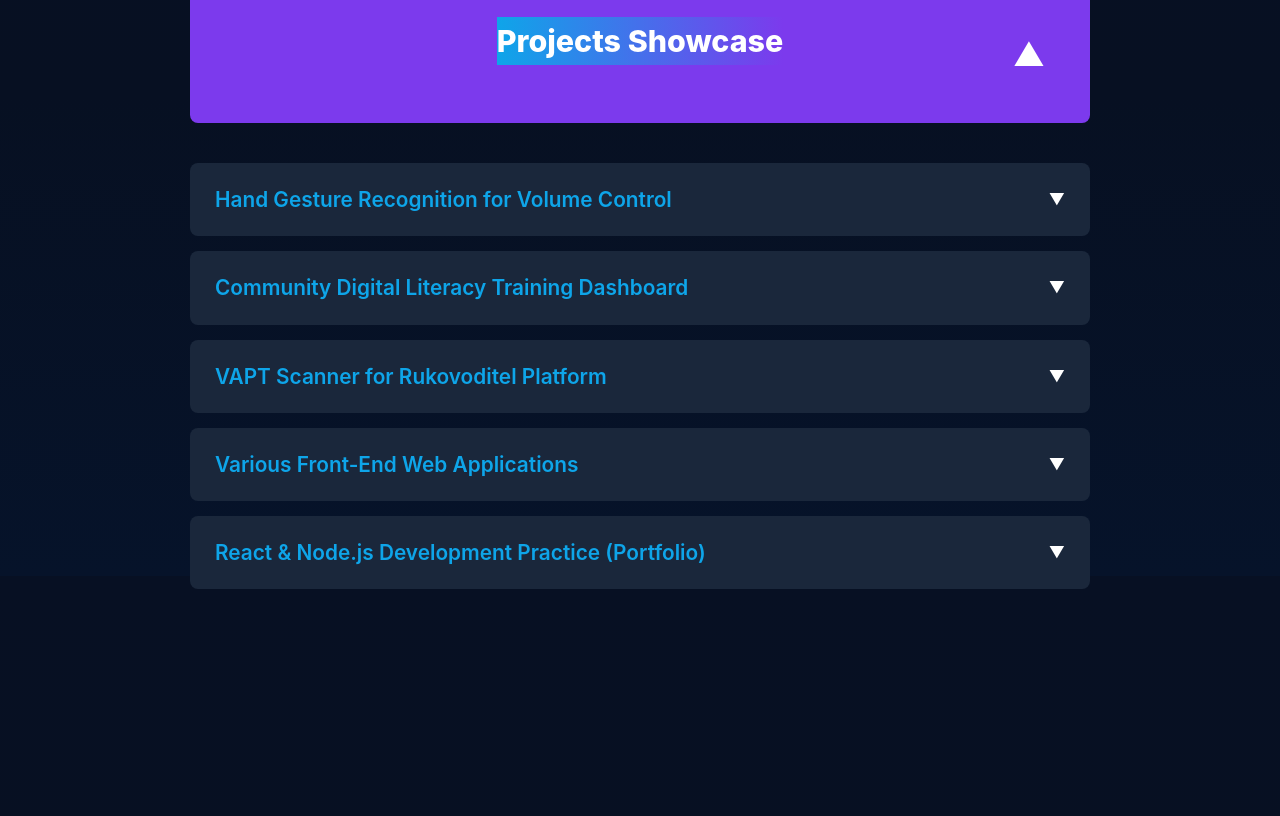
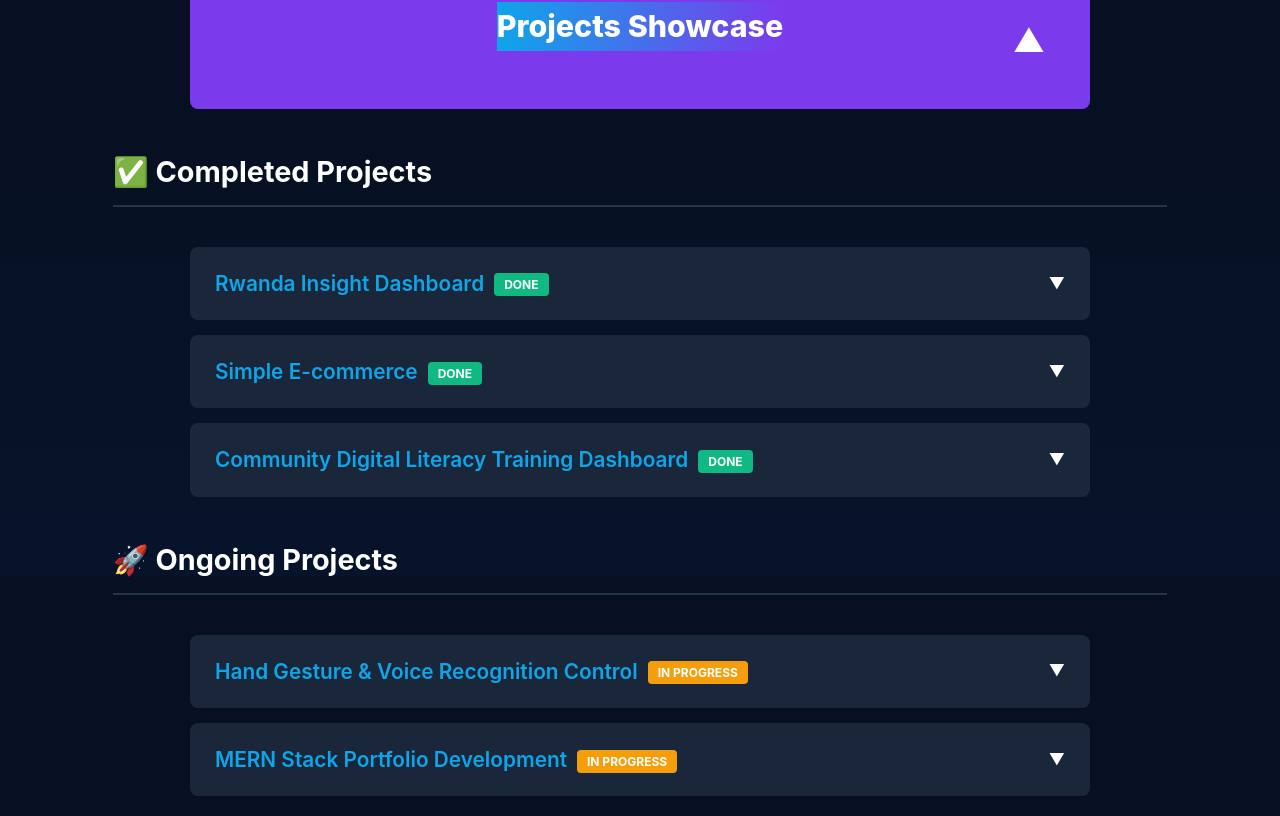
Before and after one commit to sam22mutabazi/sam-portifolio-website, a React (Vite) app: page / in a window 1280 px wide. Shown: the part 2624-3440 px from the top of the page. Built offline with nearby package versions, Linux system fonts and the light colour scheme.

Commit message:
Update: Added Completed/Ongoing project sectors and updated Skills categories

```diff
--- a/src/App.css
+++ b/src/App.css
@@ -757,3 +757,52 @@ body.light .welcome-text {
     transform: scale(1.0);
     z-index: 1000; /* Ensure it appears above surrounding content */
 }
+
+/* --- Project Status & Categorization --- */
+.project-category-title {
+    width: 100%;
+    text-align: left;
+    margin: 40px 0 20px 0;
+    padding-bottom: 10px;
+    border-bottom: 2px solid #24354b;
+    color: #ffffff;
+    font-size: 1.8rem;
+    font-weight: 700;
+}
+
+.status-badge {
+    padding: 4px 10px;
+    border-radius: 4px;
+    font-size: 0.75rem;
+    text-transform: uppercase;
+    font-weight: bold;
+    margin-left: 10px;
+    vertical-align: middle;
+}
+
+.status-completed {
+    background-color: #10b981; /* Green */
+    color: white;
+}
+
+.status-ongoing {
+    background-color: #f59e0b; /* Orange/Gold */
+    color: white;
+}
+
+/* GitHub Link Button */
+.github-link-btn {
+    display: inline-block;
+    margin-top: 15px;
+    padding: 8px 16px;
+    background-color: #24292e;
+    color: white !important;
+    text-decoration: none;
+    border-radius: 6px;
+    font-size: 0.9rem;
+    transition: background 0.3s;
+}
+
+.github-link-btn:hover {
+    background-color: #444d56;
+}
--- a/src/components/Projects.jsx
+++ b/src/components/Projects.jsx
@@ -1,139 +1,99 @@
-// src/components/Projects.jsx
+import React, { useState, memo } from 'react';
+import { FaGithub, FaExternalLinkAlt } from 'react-icons/fa';
 
-import React, { useState, memo } from 'react'; // 👈 IMPORT memo
-import { FaGithub, FaExternalLinkAlt } from 'react-icons/fa'; // 👈 IMPORT ICONS
-
-// Reusing the project data structure from the previous step
 const projects = [
+  // --- COMPLETED PROJECTS ---
   {
     id: 1,
-    title: "Hand Gesture Recognition for Volume Control",
-    desc: "Developed a real-time system for desktop volume control using computer vision. Leverages the MediaPipe framework and Dynamic Time Warping (DTW) algorithms for accurate hand gesture detection and seamless integration with the operating system.",
-    tags: ["Python", "MediaPipe", "Computer Vision", "ML", "DTW"],
-    repoLink: "https://github.com/sam22mutabazi/VolumeControl-Mediapipe", // 👈 MUST BE REAL LINK
-    liveLink: null // No live demo for desktop app
+    title: "Rwanda Insight Dashboard",
+    desc: "A comprehensive data analytics platform providing visual insights into Rwanda's key sectors. Features interactive charts and data mapping.",
+    tags: ["Data Viz", "React", "Python", "Analytics"],
+    repoLink: "https://github.com/sam22mutabazi/Rwanda_insight_dashboard",
+    liveLink: null,
+    status: "completed"
   },
   {
     id: 2,
-    title: "Community Digital Literacy Training Dashboard",
-    desc: "Engineered a data analytics dashboard using Python to track, visualize, and report on digital literacy training progress across various Rwandan communities, enabling data-driven insights for program improvement.",
-    tags: ["Python", "Data Visualization", "Analytics", "Dashboards"],
-    repoLink: "https://github.com/sam22mutabazi/DigitalLiteracyDashboard",
-    liveLink: null
+    title: "Simple E-commerce",
+    desc: "A fully functional front-end e-commerce store with product filtering, shopping cart functionality, and responsive design.",
+    tags: ["React", "Vite", "E-commerce", "Tailwind"],
+    repoLink: "https://github.com/sam22mutabazi/simple-e-commerce",
+    liveLink: null,
+    status: "completed"
   },
   {
     id: 3,
-    title: "VAPT Scanner for Rukovoditel Platform",
-    desc: "Conducted Vulnerability Assessment and Penetration Testing (VAPT) across multiple Rukovoditel releases, identifying critical security flaws, misconfigurations, and developing proof-of-concept exploits for remediation.",
-    tags: ["Cybersecurity", "VAPT", "Penetration Testing", "Security"],
-    repoLink: "https://github.com/sam22mutabazi/Rukovoditel-VAPT",
-    liveLink: null
+    title: "Community Digital Literacy Training Dashboard",
+    desc: "Engineered a data analytics dashboard using Python to track and visualize digital literacy progress across Rwandan communities.",
+    tags: ["Python", "Data Visualization", "Analytics"],
+    repoLink: "https://github.com/sam22mutabazi/DigitalLiteracyDashboard",
+    liveLink: null,
+    status: "completed"
   },
+  // --- ONGOING PROJECTS ---
   {
     id: 4,
-    title: "Various Front-End Web Applications",
-    desc: "A collection of diverse smaller projects focusing on modern and responsive user interfaces, demonstrating proficiency in core web technologies and front-end design principles.",
-    tags: ["HTML5", "CSS3", "JavaScript", "Responsive Design"],
-    repoLink: "https://github.com/sam22mutabazi/Web-Applications",
-    liveLink: "https://samuel.dev/web-apps-demo" // Example live demo
+    title: "Hand Gesture & Voice Recognition Control",
+    desc: "Advanced system combining hand gesture tracking and voice command recognition for seamless touchless computer interaction.",
+    tags: ["Python", "MediaPipe", "Computer Vision", "Voice AI"],
+    repoLink: "https://github.com/sam22mutabazi/VolumeControl-Mediapipe",
+    liveLink: null,
+    status: "ongoing"
   },
   {
     id: 5,
-    title: "React & Node.js Development Practice (Portfolio)",
-    desc: "Ongoing development and exploration of full-stack principles using the MERN stack (MongoDB, Express, React, Node.js), focusing on building scalable RESTful APIs and modern single-page applications (including this portfolio).",
+    title: "MERN Stack Portfolio Development",
+    desc: "Ongoing development of this portfolio and exploration of scalable RESTful APIs using Node.js and MongoDB.",
     tags: ["React", "Node.js", "Full Stack", "MERN"],
     repoLink: "https://github.com/sam22mutabazi/My-Portfolio",
-    liveLink: null // Portfolio is the site itself!
+    liveLink: null,
+    status: "ongoing"
   }
 ];
 
 function Projects() {
-  const [isListOpen, setIsListOpen] = useState(true); // 👈 Set to true for better UX initially
+  const [isListOpen, setIsListOpen] = useState(true);
   const [openProjectId, setOpenProjectId] = useState(null);
 
-  const toggleProjectList = () => {
-    setIsListOpen(current => !current);
-    if (isListOpen) {
-      setOpenProjectId(null); // Close all sub-projects when the main list is hidden
-    }
-  };
+  const toggleProjectList = () => setIsListOpen(!isListOpen);
+  const toggleProjectDetails = (id) => setOpenProjectId(openProjectId === id ? null : id);
 
-  const toggleProjectDetails = (id) => {
-    setOpenProjectId(currentId => (currentId === id ? null : id));
-  };
+  // Filter projects by status
+  const completedProjects = projects.filter(p => p.status === "completed");
+  const ongoingProjects = projects.filter(p => p.status === "ongoing");
 
-  return (
-    // 🔑 Use the generic 'section' class + a specific one
-    <section id="projects" className="section projects-section">
-      <div className="container">
-
-        {/* 1. THE MAIN CLICKABLE HEADER */}
-        <div
-          className="projects-main-header"
-          onClick={toggleProjectList}
-          role="button"
-          aria-expanded={isListOpen}
-        >
-          <h2 className="heading projects-main-title">Projects Showcase</h2>
-          <span className="toggle-icon-main">{isListOpen ? '▲' : '▼'}</span>
-        </div>
-
-        {/* 2. THE TOGGLED CONTENT: The Entire Accordion List */}
-        {isListOpen && (
-          <div className="projects-list-wrapper">
-
-            <div className="projects-accordion">
-              {projects.map((project) => {
+  const renderProjectCard = (project) => {
     const isProjectOpen = project.id === openProjectId;
-                const { title, desc, tags, repoLink, liveLink } = project; // 👈 Destructuring
-
     return (
       <div key={project.id} className="project-toggle-card">
-
-                    {/* Sub Title Clickable Header */}
         <div
           className="project-toggle-header"
           onClick={() => toggleProjectDetails(project.id)}
           role="button"
-                      aria-expanded={isProjectOpen}
         >
-                      <h3 className="project-title">{title}</h3>
+          <h3 className="project-title">
+            {project.title}
+            <span className={`status-badge status-${project.status}`}>
+              {project.status === 'completed' ? 'Done' : 'In Progress'}
+            </span>
+          </h3>
           <span className="toggle-icon">{isProjectOpen ? '▲' : '▼'}</span>
         </div>
 
-                    {/* Sub Title Toggled Content */}
         {isProjectOpen && (
           <div className="project-toggle-content">
-                        <p>{desc}</p>
-
-                        {/* 🔑 ADDED: Technology Tags */}
+            <p>{project.desc}</p>
             <div className="tags-container">
-                          {tags.map((tag, index) => (
+              {project.tags.map((tag, index) => (
                 <span key={index} className="skill-pill">{tag}</span>
               ))}
             </div>
-
-                        {/* 🔑 ADDED: Links/CTAs */}
             <div className="project-actions" style={{ marginTop: '20px', display: 'flex', gap: '15px' }}>
-                          {repoLink && (
-                            <a
-                              href={repoLink}
-                              target="_blank"
-                              rel="noopener noreferrer"
-                              className="btn btn-primary"
-                              style={{ padding: '8px 15px' }}
-                            >
+              <a href={project.repoLink} target="_blank" rel="noopener noreferrer" className="btn btn-primary" style={{ padding: '8px 15px' }}>
                 <FaGithub style={{ marginRight: '8px' }} /> View Code
               </a>
-                          )}
-                          {liveLink && (
-                            <a
-                              href={liveLink}
-                              target="_blank"
-                              rel="noopener noreferrer"
-                              className="btn btn-secondary"
-                              style={{ padding: '8px 15px' }}
-                            >
+              {project.liveLink && (
+                <a href={project.liveLink} target="_blank" rel="noopener noreferrer" className="btn btn-secondary" style={{ padding: '8px 15px' }}>
                   <FaExternalLinkAlt style={{ marginRight: '8px' }} /> Live Demo
                 </a>
               )}
@@ -142,7 +102,28 @@ function Projects() {
         )}
       </div>
     );
-              })}
+  };
+
+  return (
+    <section id="projects" className="section projects-section">
+      <div className="container">
+        <div className="projects-main-header" onClick={toggleProjectList} role="button">
+          <h2 className="heading projects-main-title">Projects Showcase</h2>
+          <span className="toggle-icon-main">{isListOpen ? '▲' : '▼'}</span>
+        </div>
+
+        {isListOpen && (
+          <div className="projects-list-wrapper">
+            {/* Completed Sector */}
+            <h3 className="project-category-title">✅ Completed Projects</h3>
+            <div className="projects-accordion">
+              {completedProjects.map(renderProjectCard)}
+            </div>
+
+            {/* Ongoing Sector */}
+            <h3 className="project-category-title" style={{ marginTop: '40px' }}>🚀 Ongoing Projects</h3>
+            <div className="projects-accordion">
+              {ongoingProjects.map(renderProjectCard)}
             </div>
           </div>
         )}
@@ -151,4 +132,4 @@ function Projects() {
   );
 }
 
-export default memo(Projects); // 👈 EXPORT with memo
+export default memo(Projects);
--- a/src/components/Skills.jsx
+++ b/src/components/Skills.jsx
@@ -1,9 +1,6 @@
-// src/components/Skills.jsx
-
-import React, { useState } from 'react';
+import React, { useState, memo } from 'react';
 
 const skillData = [
-  // ... (skillData array remains the same) ...
   {
     id: 1,
     category: "Front-end & Full-stack Development",
@@ -27,46 +24,39 @@ const skillData = [
 ];
 
 function Skills() {
-  // State 1: Controls the visibility of the entire skill category list (the master toggle)
-  const [isListOpen, setIsListOpen] = useState(false);
+  // Master toggle for the entire section
+  const [isListOpen, setIsListOpen] = useState(true);
 
-  // State 2: Controls the visibility of the individual skill category content (the sub-toggle)
+  // Controls which specific category is expanded
   const [openCategoryId, setOpenCategoryId] = useState(null);
 
-  // Function for the Main Title click
   const toggleSkillList = () => {
     setIsListOpen(!isListOpen);
-    // Optionally, close all individual categories when the main list closes
-    if (isListOpen) {
-      setOpenCategoryId(null);
-    }
+    if (isListOpen) setOpenCategoryId(null);
   };
 
-  // Function for the Sub Title click (inside the list)
   const toggleCategory = (id) => {
     setOpenCategoryId(currentId => (currentId === id ? null : id));
   };
 
   return (
-    <section id="skills" className="section">
+    <section id="skills" className="section skills-section">
       <div className="container">
 
-        {/* 1. THE MAIN CLICKABLE HEADER */}
+        {/* 1. MASTER HEADER */}
         <div
           className="skills-main-header"
           onClick={toggleSkillList}
           role="button"
           aria-expanded={isListOpen}
         >
-          {/* Use the new styling class for the desired appearance */}
           <h2 className="heading skills-main-title">Technical Skills</h2>
           <span className="toggle-icon-main">{isListOpen ? '▲' : '▼'}</span>
         </div>
 
-        {/* 2. THE TOGGLED CONTENT: The Entire Accordion List */}
+        {/* 2. ACCORDION LIST */}
         {isListOpen && (
           <div className="skills-list-wrapper">
-
             <div className="skills-accordion">
               {skillData.map((item) => {
                 const isOpen = item.id === openCategoryId;
@@ -74,7 +64,7 @@ function Skills() {
                 return (
                   <div key={item.id} className="skill-toggle-card">
 
-                    {/* Sub Title Clickable Header (Category Name) */}
+                    {/* Category Title Header */}
                     <div
                       className="skill-toggle-header"
                       onClick={() => toggleCategory(item.id)}
@@ -85,12 +75,14 @@ function Skills() {
                       <span className="toggle-icon">{isOpen ? '▲' : '▼'}</span>
                     </div>
 
-                    {/* Sub Title Toggled Content (Skill Pills) */}
+                    {/* Skill Pills Content */}
                     {isOpen && (
                       <div className="skill-toggle-content">
                         <div className="tags-container">
                           {item.skills.map((skill, index) => (
-                            <span key={index} className="skill-pill">{skill}</span>
+                            <span key={index} className="skill-pill">
+                              {skill}
+                            </span>
                           ))}
                         </div>
                       </div>
@@ -99,13 +91,11 @@ function Skills() {
                 );
               })}
             </div>
-
           </div>
         )}
-
       </div>
     </section>
   );
 }
 
-export default Skills;
+export default memo(Skills);
```
Also changed, not shown: src/components/projectsData.js (added), src/components/skillsData.js (added), 1 other file (tests, documents, lock files or other folders). Lines whose indentation alone changed are shown as unchanged.
